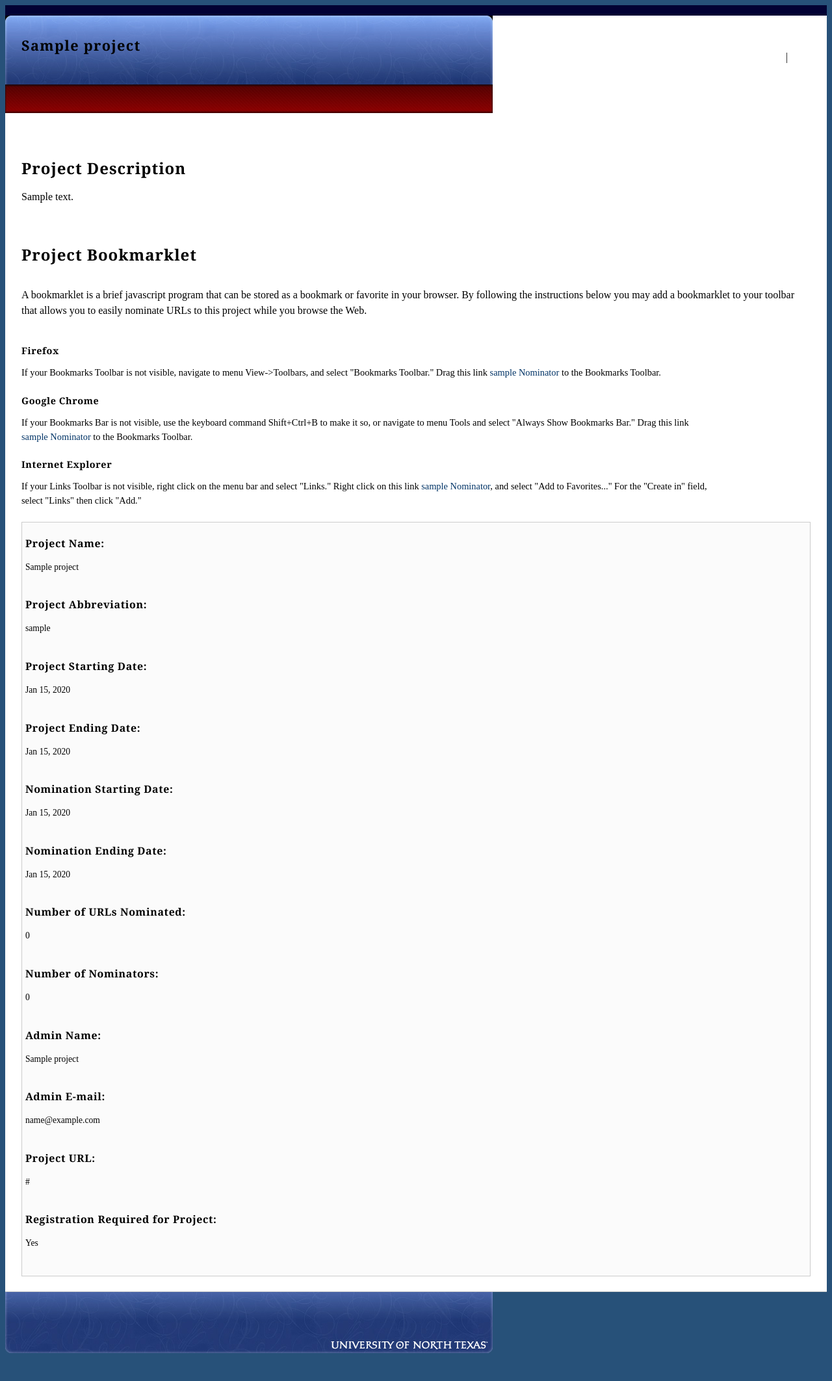
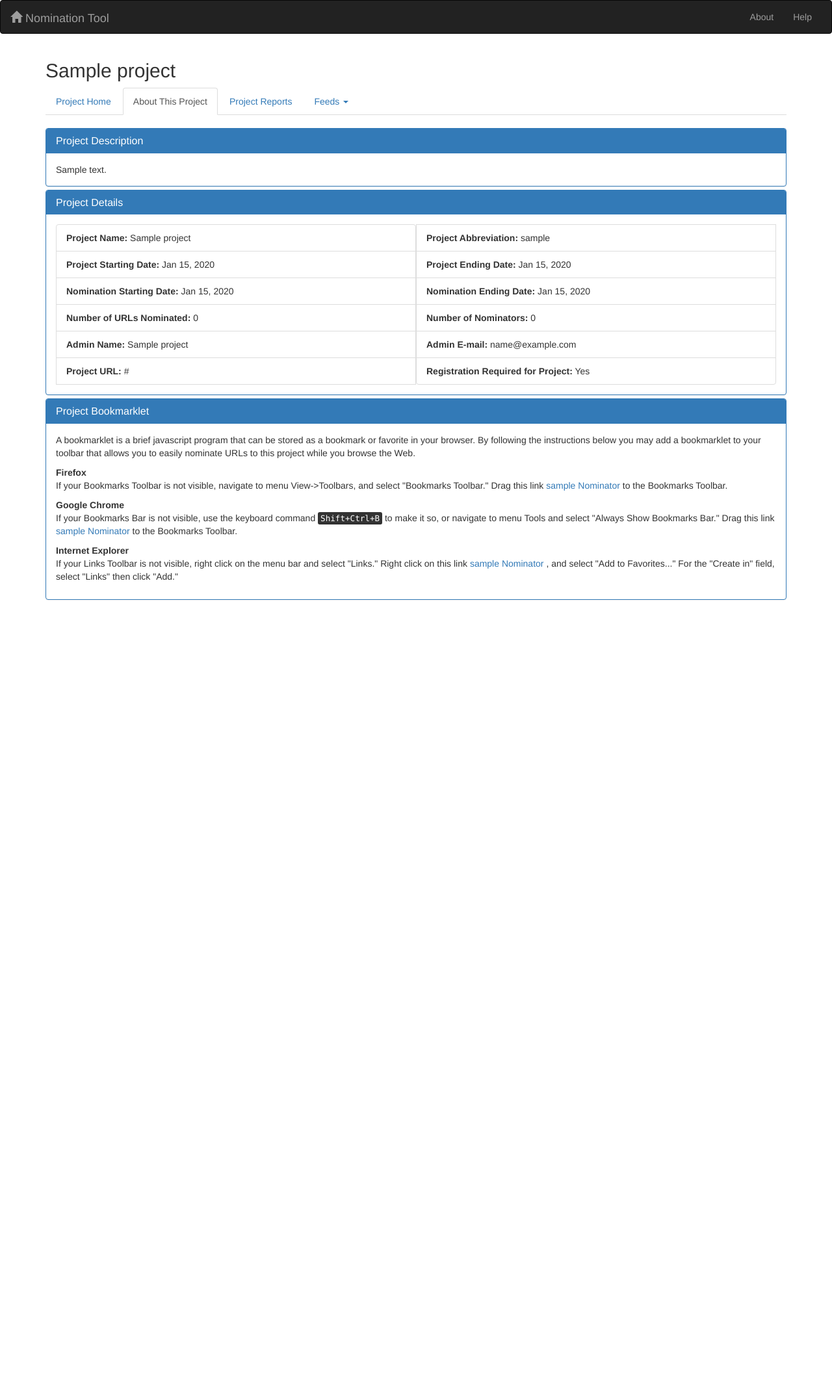
Before and after one commit to unt-libraries/django-nomination, a Django app: a page that uses nomination/templates/nomination/project_about.html in a window 1280 px wide. Shown: the whole page at 65% size. After the commit the page ends 923 px from the top, so only its background shows below. Run offline with Django 3.2, Linux system fonts and the light colour scheme; tables that the repository leaves empty hold one stand-in row (values such as "Sample post"); some libraries are stand-ins or nearby versions.

Commit message:
Update project_about page UI.

```diff
--- a/nomination/templates/nomination/project_about.html
+++ b/nomination/templates/nomination/project_about.html
@@ -1,59 +1,107 @@
-{% extends "nomination/index.html" %}
+{% extends "nomination/base.html" %}
+
 {% load markup %}
+
 {% block title %}Nomination Tool: About Project{% endblock %}
-
-{% block body_classes %}about-project{% endblock %}
-
-{% block main_nav %}{% endblock %}
-
-{% block content_classes %}yui-gc{% endblock %}
 
 {% block content %}
 
-	  <div id="about-this-project" class="yui-gc first">
-              <h2>Project Description</h2>
-              <p>{{ project.project_description|markdown }}</p>
-              {% if show_bookmarklets %}
-              <div id="bookmarklet-info">
-                  <h2>Project Bookmarklet</h2>&nbsp;
-                  <p>A bookmarklet is a brief javascript program that can be stored as a bookmark or favorite in your browser. By following the instructions below you may add a bookmarklet to your toolbar that allows you to easily nominate URLs to this project while you browse the Web.</p>
-                  <div class="browser-div">
-                      <span class="browser-heading">Firefox</span>
-                      <p class="browser-p">If your Bookmarks Toolbar is not visible, navigate to menu View-&gt;Toolbars, and select "Bookmarks Toolbar." Drag this link <a href="javascript:window.open('http://{{current_host}}/nomination/{{project.project_slug}}/url/'+escape(location.href.replace(/\/$/, '')+'/')).focus();">{{project.project_slug}} Nominator</a> to the Bookmarks Toolbar.</p>
-                      <span class="browser-heading">Google Chrome</span>
-                      <p class="browser-p">If your Bookmarks Bar is not visible, use the keyboard command Shift+Ctrl+B to make it so, or navigate to menu Tools and select "Always Show Bookmarks Bar." Drag this link <a href="javascript:window.open('http://{{current_host}}/nomination/{{project.project_slug}}/url/'+escape(location.href.replace(/\/$/, '')+'/')).focus();">{{project.project_slug}} Nominator</a> to the Bookmarks Toolbar.</p>
-                      <span class="browser-heading">Internet Explorer</span>
-                      <p class="browser-p">If your Links Toolbar is not visible, right click on the menu bar and select "Links." Right click on this link <a href="javascript:window.open('http://{{current_host}}/nomination/{{project.project_slug}}/url/'+escape(location.href.replace(/\/$/, '')+'/')).focus();">{{project.project_slug}} Nominator</a>, and select "Add to Favorites..." For the "Create in" field, select "Links" then click "Add."</p>
-                  </div>
-              </div>
-              {% endif %}
-          </div>
-
-          <div id="about-project-details" class="yui-g">
-              <h3>Project Name:</h3>
-              <p>{{ project.project_name}}</p>
-              <h3>Project Abbreviation:</h3>
-              <p>{{ project.project_slug}}</p>
-              <h3>Project Starting Date:</h3>
-              <p>{{ project.project_start|date:"M d, Y"}}</p>
-              <h3>Project Ending Date:</h3>
-              <p>{{ project.project_end|date:"M d, Y"}}</p>
-              <h3>Nomination Starting Date:</h3>
-              <p>{{ project.nomination_start|date:"M d, Y"}}</p>
-              <h3>Nomination Ending Date:</h3>
-              <p>{{ project.nomination_end|date:"M d, Y"}}</p>
-              <h3>Number of URLs Nominated:</h3>
-              <p>{{ url_count }}</p>
-              <h3>Number of Nominators:</h3>
-              <p>{{ nominator_count }}</p>
-              <h3>Admin Name:</h3>
-              <p>{{ project.admin_name}}</p>
-              <h3>Admin E-mail:</h3>
-              <p>{{ project.admin_email}}</p>
-              <h3>Project URL:</h3>
-              <p>{{ project.project_url}}</p>
-              <h3>Registration Required for Project:</h3>
-              <p>{{ project.registration_required|yesno:"Yes,No" }}</p>
-          </div>
+    <div class="panel-group">
+        {% include "nomination/proj_navbar.html" with active_tab='proj_about' %}
+        <div class="panel panel-primary">
+            <div class="panel-heading">
+                <h4 class="panel-title">Project Description</h4>
+            </div>
+            <div class="panel-body">
+                {{ project.project_description|markdown }}
+            </div>
+        </div>
+        <div class="panel panel-primary">
+            <div class="panel-heading">
+                <h4 class="panel-title">Project Details</h4>
+            </div>
+            <div class="panel-body">
+                <ul class="list-group">
+                    <li class="list-group-item col-sm-6">
+                        <b>Project Name:</b> {{ project.project_name}}
+                    </li>
+                    <li class="list-group-item col-sm-6">
+                        <b>Project Abbreviation:</b> {{ project.project_slug}}
+                    </li>
+                    <li class="list-group-item col-sm-6">
+                        <b>Project Starting Date:</b> {{ project.project_start|date:"M d, Y"}}
+                    </li>
+                    <li class="list-group-item col-sm-6">
+                        <b>Project Ending Date:</b> {{ project.project_end|date:"M d, Y"}}
+                    </li>
+                    <li class="list-group-item col-sm-6">
+                        <b>Nomination Starting Date:</b> {{ project.nomination_start|date:"M d, Y"}}
+                    </li>
+                    <li class="list-group-item col-sm-6">
+                        <b>Nomination Ending Date:</b> {{ project.nomination_end|date:"M d, Y"}}
+                    </li>
+                    <li class="list-group-item col-sm-6">
+                        <b>Number of URLs Nominated:</b> {{ url_count }}
+                    </li>
+                    <li class="list-group-item col-sm-6">
+                        <b>Number of Nominators:</b> {{ nominator_count }}
+                    </li>
+                    <li class="list-group-item col-sm-6">
+                        <b>Admin Name:</b> {{ project.admin_name}}
+                    </li>
+                    <li class="list-group-item col-sm-6">
+                        <b>Admin E-mail:</b> {{ project.admin_email}}
+                    </li>
+                    <li class="list-group-item col-sm-6">
+                        <b>Project URL:</b> {{ project.project_url}}
+                    </li>
+                    <li class="list-group-item col-sm-6">
+                        <b>Registration Required for Project:</b> {{ project.registration_required|yesno:"Yes,No" }}
+                    </li>
+                </ul>
+            </div>
+        </div>
+        {% if show_bookmarklets %}
+            <div class="panel panel-primary">
+                <div class="panel-heading">
+                    <h4 class="panel-title">Project Bookmarklet</h4>
+                </div>
+                <div class="panel-body">
+                    <p>
+                        A bookmarklet is a brief javascript program that can be stored as a bookmark
+                        or favorite in your browser. By following the instructions below you may add
+                        a bookmarklet to your toolbar that allows you to easily nominate URLs to
+                        this project while you browse the Web.
+                    </p>
+                    <b>Firefox</b>
+                    <p>
+                        If your Bookmarks Toolbar is not visible, navigate to menu View-&gt;Toolbars,
+                        and select "Bookmarks Toolbar." Drag this link
+                        <a href="javascript:window.open('http://{{current_host}}/nomination/{{project.project_slug}}/url/'+escape(location.href.replace(/\/$/, '')+'/')).focus();">
+                            {{project.project_slug}} Nominator
+                        </a> to the Bookmarks Toolbar.
+                    </p>
+                    <b>Google Chrome</b>
+                    <p>
+                        If your Bookmarks Bar is not visible, use the keyboard command
+                        <kbd>Shift+Ctrl+B</kbd> to make it so, or navigate to menu Tools and select
+                        "Always Show Bookmarks Bar." Drag this link
+                        <a href="javascript:window.open('http://{{current_host}}/nomination/{{project.project_slug}}/url/'+escape(location.href.replace(/\/$/, '')+'/')).focus();">
+                            {{project.project_slug}} Nominator
+                        </a> to the Bookmarks Toolbar.
+                    </p>
+                    <b>Internet Explorer</b>
+                    <p>
+                        If your Links Toolbar is not visible, right click on the menu bar and select
+                        "Links." Right click on this link
+                        <a href="javascript:window.open('http://{{current_host}}/nomination/{{project.project_slug}}/url/'+escape(location.href.replace(/\/$/, '')+'/')).focus();">
+                            {{project.project_slug}} Nominator
+                        </a>, and select "Add to Favorites..." For the "Create in" field, select
+                        "Links" then click "Add."
+                    </p>
+                </div>
+            </div>
+        {% endif %}
+    </div>
 
 {% endblock %}
```
